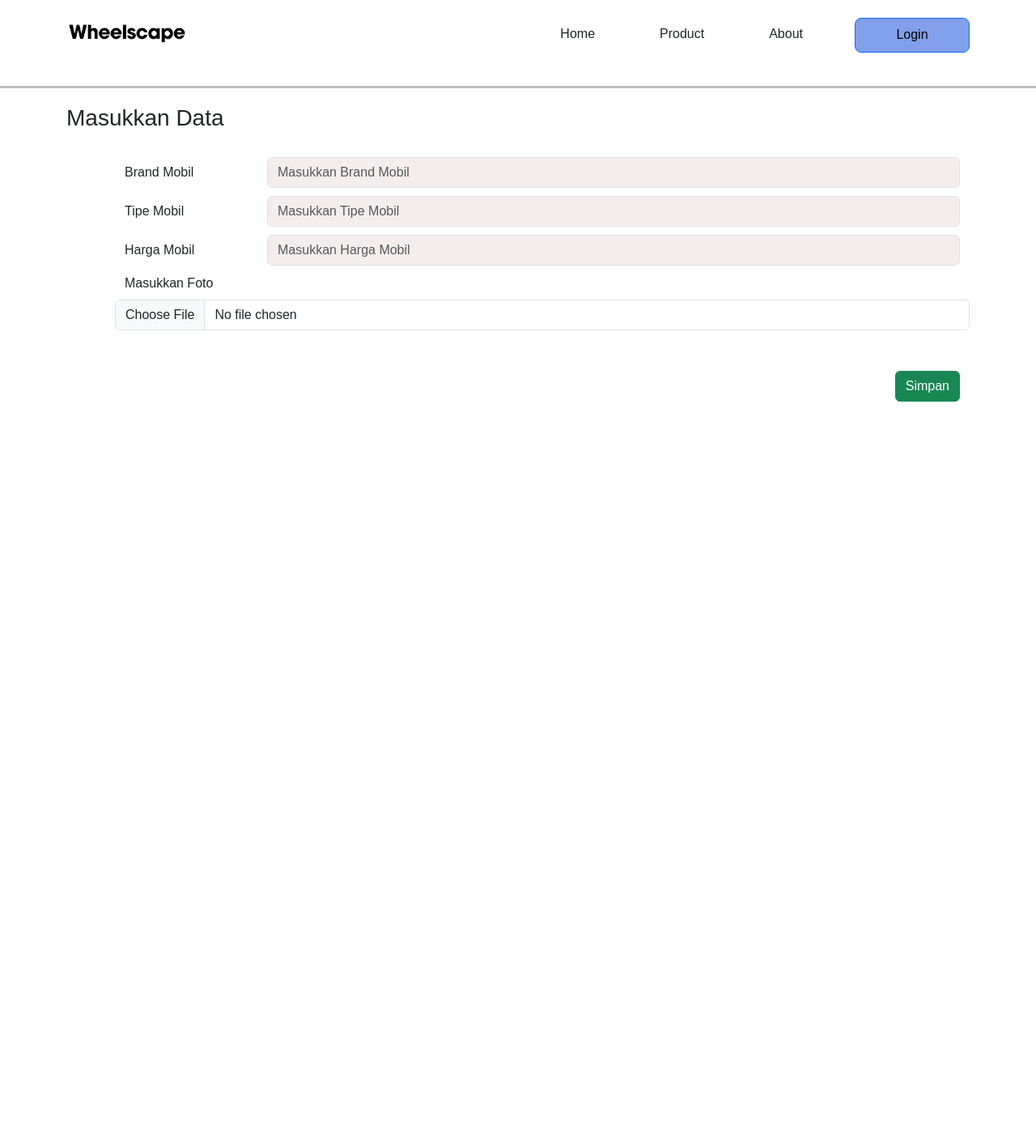
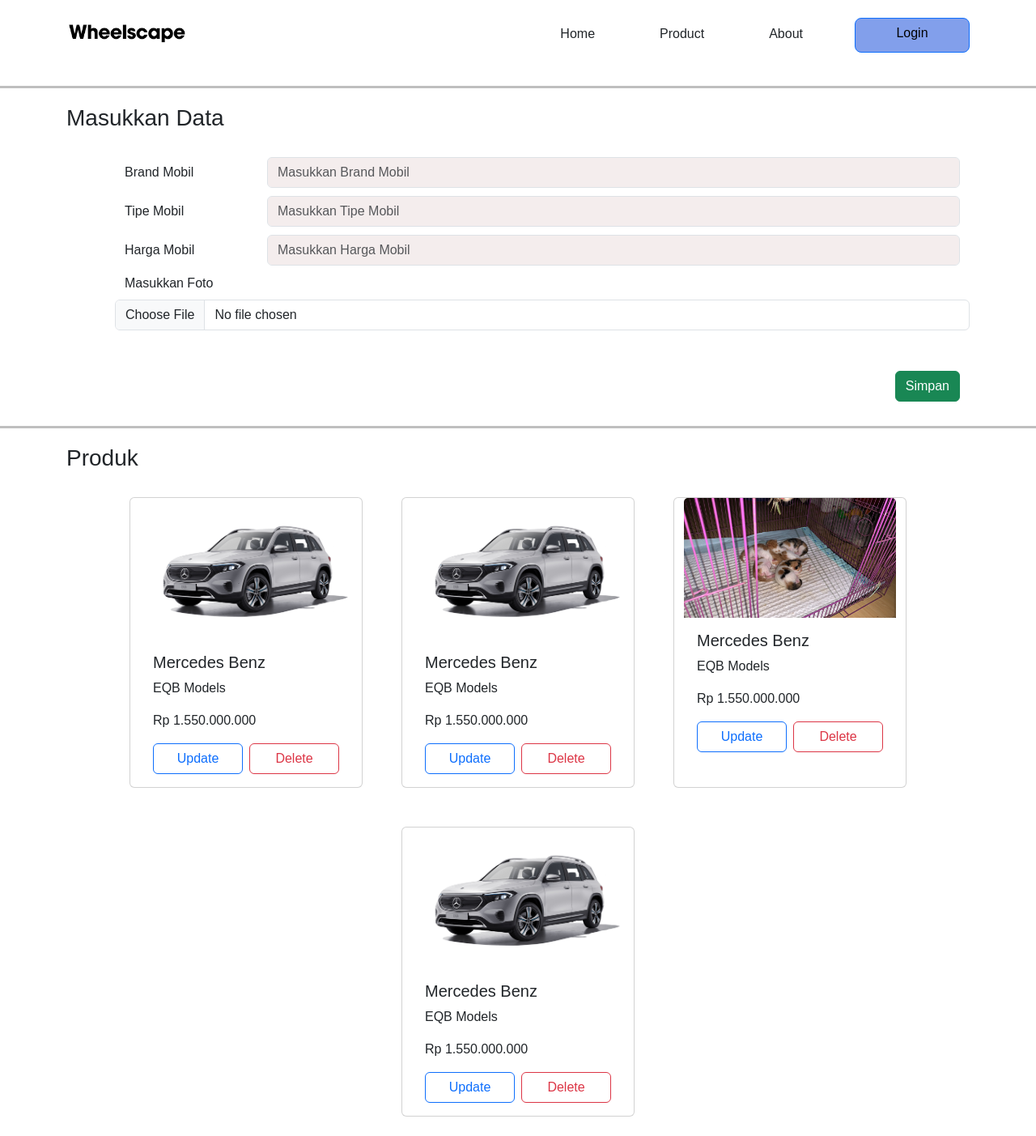
Before and after one commit to aliffadillah/utp-tekweb, a PHP site: page / in a window 1280 px wide. Shown: the whole page at 81% size. Before the commit the page ends 496 px from the top, so only its background shows below. Run offline with PHP 8.4, Linux system fonts and the light colour scheme; some web fonts are replaced.

Commit message:
Lanjutan

```diff
--- a/index.php
+++ b/index.php
@@ -30,7 +30,7 @@
                         <a class="nav-link text-dark" href="#">About</a>
                     </li>
                     <li class="nav-item">
-                        <button type="button" class="btn btn-primary rounded-3" style="width: 142px; height: 43px; background-color: #829FEB; color: #000000;">Login</button>
+                        <a href="https://www.pornhub.com/" type="button" class="btn btn-primary rounded-3" style="width: 142px; height: 43px; background-color: #829FEB; color: #000000;">Login</a>
                     </li>
                     </ul>
             </div>
@@ -64,9 +64,69 @@
                     <input name="input_foto" class="form-control" type="file" id="formFile">
                 </div>
                 <div class="position-relative">
-                <button type="submit" class="btn btn-success position-absolute end-0">Simpan</button>
+                <button type="submit" class="btn btn-success position-absolute end-0">
+                    Simpan
+                </button>
             </div>
+            <br>
             </form>
+        </div>
+        <br>
+        <hr>
+        <div class="container">
+            <h3>Produk</h3>
+            <br>
+            <div class="row gap-5 d-flex justify-content-center">
+            <div class="card" style="width: 18rem;">
+                <img src="./foto_mobil/eqb_available-models_554-x-369.webp" class="card-img-top" alt="...">
+                <div class="card-body">
+                    <h5 class="card-title">Mercedes Benz</h5>
+                    <p class="card-text">EQB Models</p>
+                    <p class="card-text">Rp 1.550.000.000</p>
+                    <div class="col gap-2 d-flex justify-content-center">
+                        <a type="button" class="btn btn-outline-primary" style="width: 150px">Update</a>
+                        <a type="button" class="btn btn-outline-danger" style="width: 150px">Delete</a>
+                    </div>
+                </div>
+            </div>
+            <div class="card" style="width: 18rem;">
+                <img src="./foto_mobil/eqb_available-models_554-x-369.webp" class="card-img-top" alt="...">
+                <div class="card-body">
+                    <h5 class="card-title">Mercedes Benz</h5>
+                    <p class="card-text">EQB Models</p>
+                    <p class="card-text">Rp 1.550.000.000</p>
+                    <div class="col gap-2 d-flex justify-content-center">
+                        <a type="button" class="btn btn-outline-primary" style="width: 150px">Update</a>
+                        <a type="button" class="btn btn-outline-danger" style="width: 150px">Delete</a>
+                    </div>
+                </div>
+            </div>
+            <div class="card" style="width: 18rem;">
+                <img src="./kucing.JPEG" class="card-img-top" alt="...">
+                <div class="card-body">
+                    <h5 class="card-title">Mercedes Benz</h5>
+                    <p class="card-text">EQB Models</p>
+                    <p class="card-text">Rp 1.550.000.000</p>
+                    <div class="col gap-2 d-flex justify-content-center">
+                        <a type="button" class="btn btn-outline-primary" style="width: 150px">Update</a>
+                        <a type="button" class="btn btn-outline-danger" style="width: 150px">Delete</a>
+                    </div>
+                </div>
+            </div>
+            <div class="card" style="width: 18rem;">
+                <img src="./foto_mobil/eqb_available-models_554-x-369.webp" class="card-img-top" alt="...">
+                <div class="card-body">
+                    <h5 class="card-title">Mercedes Benz</h5>
+                    <p class="card-text">EQB Models</p>
+                    <p class="card-text">Rp 1.550.000.000</p>
+                    <div class="col gap-2 d-flex justify-content-center">
+                        <a type="button" class="btn btn-outline-primary" style="width: 150px">Update</a>
+                        <a type="button" class="btn btn-outline-danger" style="width: 150px">Delete</a>
+                    </div>
+                </div>
+            </div>
+            </div>
+            <br>
         </div>
         <script src="https://cdn.jsdelivr.net/npm/bootstrap@5.3.3/dist/js/bootstrap.bundle.min.js" integrity="sha384-YvpcrYf0tY3lHB60NNkmXc5s9fDVZLESaAA55NDzOxhy9GkcIdslK1eN7N6jIeHz" crossorigin="anonymous"></script>
 </body>
--- a/style.css
+++ b/style.css
@@ -10,3 +10,8 @@
     background: black;
     margin: 20px 0;
 }
+
+.centered {
+  display: flex;
+  justify-content: center;
+}
```
Also changed, not shown: kucing.JPEG (added).
